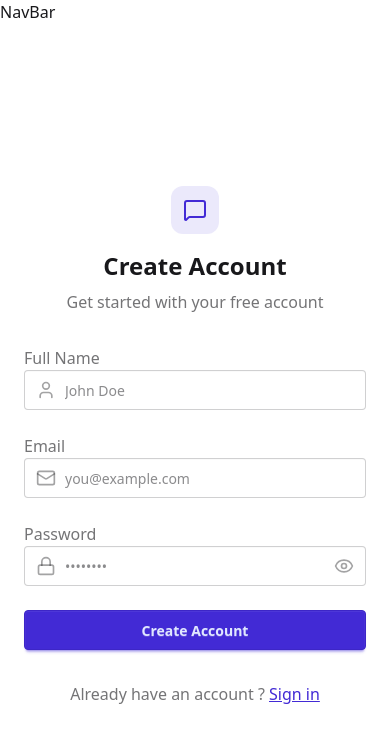
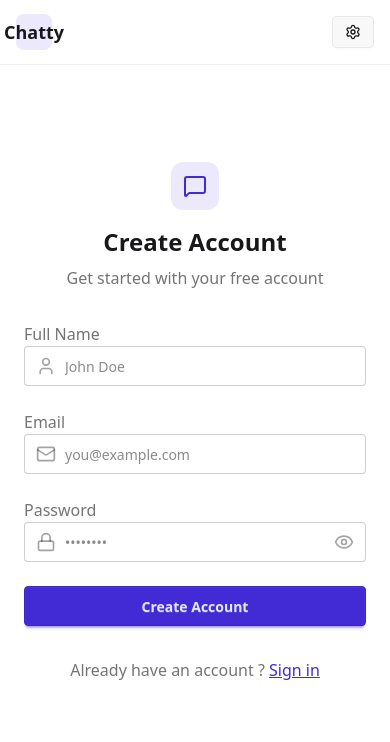
Before and after one commit to winstoncda/web-socket-chat-client, a React (Vite) app: page /signup in a window 390 px wide. Shown: the top 742 px of the page. Built offline with nearby package versions, Linux system fonts and the light colour scheme; no server answers.

Commit message:
déconnexxion

```diff
--- a/src/components/NavBar.jsx
+++ b/src/components/NavBar.jsx
@@ -1,5 +1,51 @@
-import React from "react";
+import { useAuthStore } from "../store/useAuthStore";
+import { Link } from "react-router-dom";
+import { LogOut, MessageSquare, Settings, User } from "lucide-react";
 
 export default function NavBar() {
-  return <div>NavBar</div>;
+  const { authUser, logout } = useAuthStore();
+
+  return (
+    <header className=" border-b border-base-300 fixed w-full top-0 z-40 backdrop-blur-lg bg-base-100/80">
+      <div className="container mx-auto px-4 h-16">
+        <div
+          className="flex items-center
+         justify-between h-full"
+        >
+          <div className="flex items-center gap-8">
+            <Link
+              to="/"
+              className="flex items-center gap-2.5 hover:opacity-80 transition-all"
+            >
+              <div className="w-9 h-9 rounded-lg bg-primary/10 flex items-center justify-center">
+                <MessageSquare className="w-5 h-5 text-primary" />
+                <h1 className="text-lg font-bold">Chatty</h1>
+              </div>
+            </Link>
+          </div>
+          <div className="flex items-center gap-2">
+            <Link
+              to="/settings"
+              className={`btn btn-sm gap-2 transition-colors`}
+            >
+              <Settings className="w-4 h-4" />
+              <span className="hidden sm:inline">Settings</span>
+            </Link>
+            {authUser && (
+              <>
+                <Link to="/profile" className="btn btn-sm gap-2">
+                  <User className="size-5" />
+                  <span className="hidden sm:inline">Profile</span>
+                </Link>
+                <button className="flex gap-2 items-center" onClick={logout}>
+                  <LogOut className="size-5" />
+                  <span className="hidden sm:inline">Logout</span>
+                </button>
+              </>
+            )}
+          </div>
+        </div>
+      </div>
+    </header>
+  );
 }
--- a/src/store/useAuthStore.js
+++ b/src/store/useAuthStore.js
@@ -35,4 +35,15 @@
       set({ isSigningUp: false });
     }
   },
+
+  logout: async () => {
+    try {
+      await axiosInstance.post("/auth/logout");
+      set({ authUser: null });
+      toast.success("Logged out successfully");
+    } catch (error) {
+      console.log("Error in logout", error);
+      toast.error("Error in logout");
+    }
+  },
 }));
```
